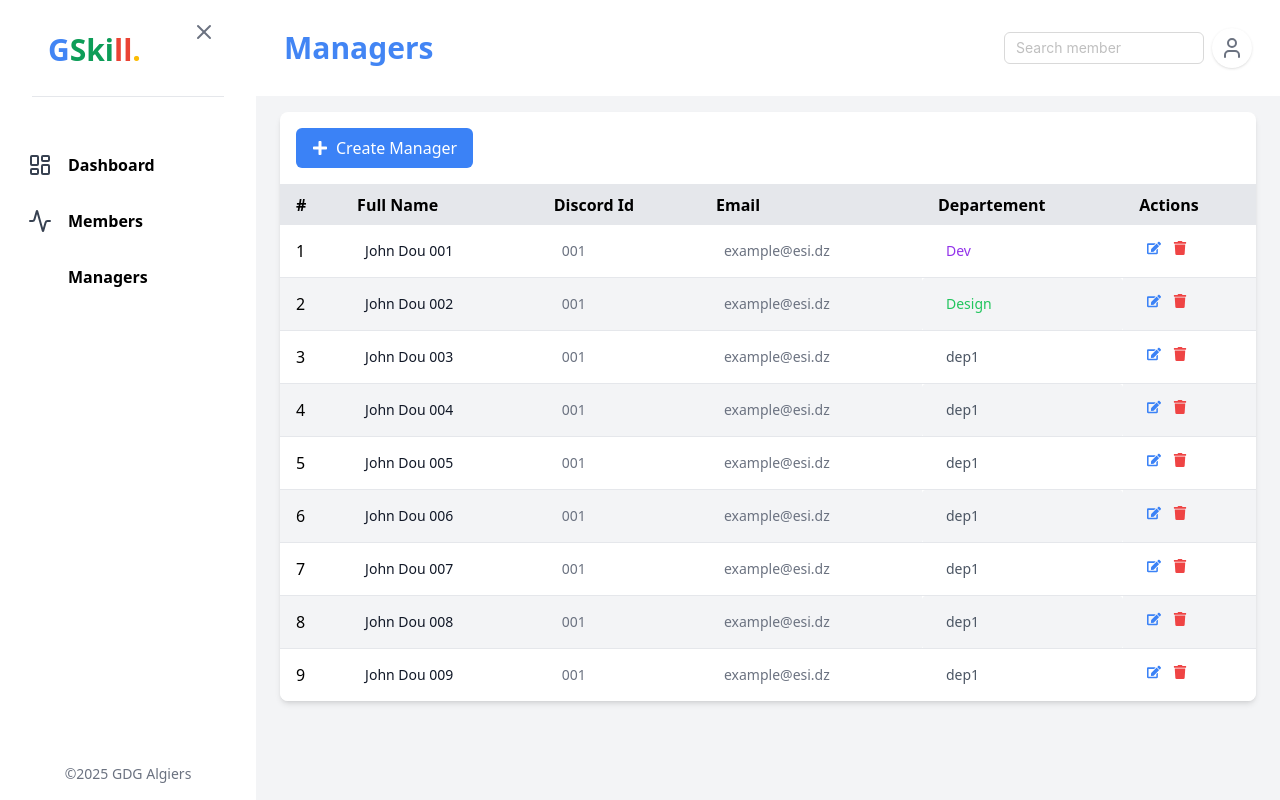
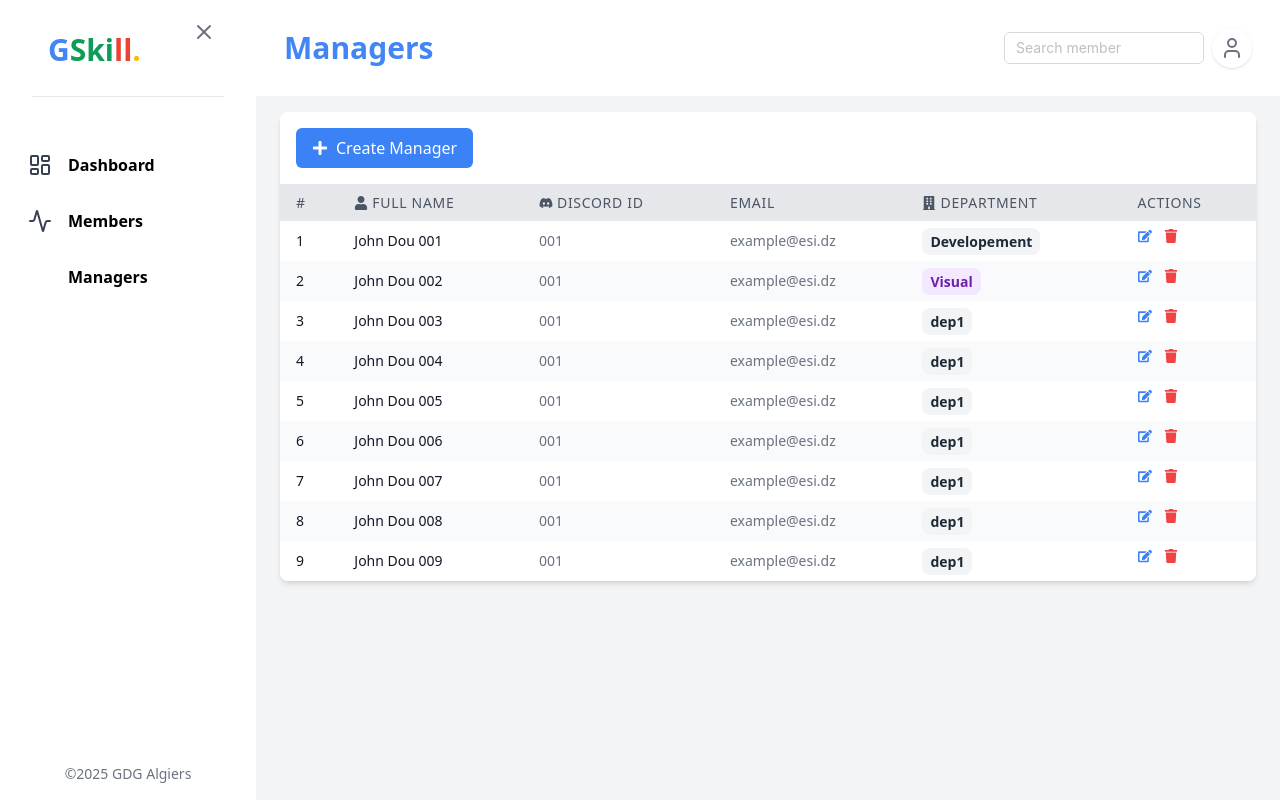
Before and after one commit to Alilo2005/GDG-HACK-FRONTEND, a Next.js app in the folder gdg-hack-frontend/: page /managers in a window 1280 px wide. Built offline with nearby package versions, Linux system fonts and the light colour scheme.

Commit message:
fix mangers table

```diff
--- a/gdg-hack-frontend/src/app/(logged_in)/members/page.tsx
+++ b/gdg-hack-frontend/src/app/(logged_in)/members/page.tsx
@@ -14,7 +14,7 @@ export default function Members() {
             setTimeout(() => {
                 setIsLoading(false);
             }, 1000); // Simulated delay
-        // eslint-disable-next-line @typescript-eslint/no-unused-vars
+
         } catch (err) {
             setError("Failed to load members");
             setIsLoading(false);
--- a/gdg-hack-frontend/src/components/managersTable.tsx
+++ b/gdg-hack-frontend/src/components/managersTable.tsx
@@ -1,5 +1,5 @@
 import React, { useState, useEffect } from 'react';
-import { FaEdit, FaTrash, FaPlus,  } from 'react-icons/fa';
+import { FaEdit, FaTrash, FaPlus, FaBuilding, FaDiscord, FaUser,  } from 'react-icons/fa';
 import { ManagersData, ManagerTableProps } from '../types/index';
 
 const ManagerTable: React.FC<ManagerTableProps> = ({ data: initialData }) => {
@@ -13,6 +13,7 @@ const ManagerTable: React.FC<ManagerTableProps> = ({ data: initialData }) => {
     full_name: '',
     discord_id: '',
     email: '',
+    password: '',
     departement: [],
   });
 
@@ -33,7 +34,7 @@ const ManagerTable: React.FC<ManagerTableProps> = ({ data: initialData }) => {
     const newManagerWithId = { ...newManager, id: Date.now().toString() }; // Convert to string
     setFilteredData([...filteredData, newManagerWithId]);
     setIsAddModalOpen(false);
-    setNewManager({ id: '0', full_name: '', discord_id: '', email: '', departement: [] }); // Reset form
+    setNewManager({ id: '0', full_name: '', discord_id: '', email: '', departement: [] , password :'' }); // Reset form
   };
 
 
@@ -47,6 +48,7 @@ const ManagerTable: React.FC<ManagerTableProps> = ({ data: initialData }) => {
     setNewManager({ ...newManager, departement: value.split(',') });
   };
 
+  // eslint-disable-next-line @typescript-eslint/no-unused-vars
   const getStatusColor = (dep: ManagersData['departement']) => {
     if (dep.includes('Dev')) {
       return 'text-purple-600 text-sm rounded';
@@ -86,34 +88,83 @@ const ManagerTable: React.FC<ManagerTableProps> = ({ data: initialData }) => {
         </div>
 
         {/* Table */}
-        <table className="w-full">
+        <table className="w-full bg-white rounded-2xl shadow-md border-collapse">
   <thead className="bg-gray-200 text-left">
     <tr>
-              <th className="px-4 py-2">#</th>
-              <th className="px-4 py-2">Full Name</th>
-              <th className="px-4 py-2">Discord Id</th>
-              <th className="px-4 py-2">Email</th>
-              <th className="px-4 py-2">Departement</th>
-              <th className="px-4 py-2">Actions</th>
+      <th className="px-4 py-2 text-sm font-medium text-gray-600 uppercase tracking-wider">
+        #
+      </th>
+      <th className="px-4 py-2 text-sm font-medium text-gray-600 uppercase tracking-wider">
+        <div className="flex items-center space-x-1">
+          <FaUser />
+          <span>Full Name</span>
+        </div>
+      </th>
+      <th className="px-4 py-2 text-sm font-medium text-gray-600 uppercase tracking-wider">
+        <div className="flex items-center space-x-1">
+          <FaDiscord />
+          <span>Discord ID</span>
+        </div>
+      </th>
+      <th className="px-4 py-2 text-sm font-medium text-gray-600 uppercase tracking-wider">
+        <div className="flex items-center space-x-1">
+          <span>Email</span>
+        </div>
+      </th>
+      <th className="px-4 py-2 text-sm font-medium text-gray-600 uppercase tracking-wider">
+        <div className="flex items-center space-x-1">
+          <FaBuilding />
+          <span>Department</span>
+        </div>
+      </th>
+      <th className="px-4 py-2 text-sm font-medium text-gray-600 uppercase tracking-wider">
+        Actions
+      </th>
     </tr>
   </thead>
-          <tbody className="divide-y divide-gray-200">
+  <tbody>
     {filteredData.map((manager, index) => (
-              <tr key={manager.id} className={index % 2 === 0 ? 'bg-white' : 'bg-gray-100'}>
-                <td className="px-4 py-2">{index + 1}</td>
-                <td className="px-6 py-4 whitespace-nowrap text-sm font-medium text-gray-900">
+      <tr
+        key={manager.id}
+        className={`hover:bg-gray-100 transition duration-200 ${
+          index % 2 === 0 ? "bg-white" : "bg-gray-50"
+        }`}
+      >
+        <td className="px-4 py-2 text-sm text-gray-900 font-medium">
+          {index + 1}
+        </td>
+        <td className="px-4 py-2 text-sm text-gray-900 font-medium">
           {manager.full_name}
         </td>
-                <td className="px-6 py-4 whitespace-nowrap text-sm text-gray-500">
+        <td className="px-4 py-2 text-sm text-gray-500">
           {manager.discord_id}
         </td>
-                <td className="px-6 py-4 whitespace-nowrap text-sm text-gray-500">
+        <td className="px-4 py-2 text-sm text-gray-500">
           {manager.email}
         </td>
-                <td className={`px-6 py-4 whitespace-nowrap text-sm font-medium ${getStatusColor(manager.departement)}`}>
-                  {manager.departement?.join(', ') || 'N/A'}
+        <td className="px-4 py-2">
+          {manager.departement.map((dept, i) => (
+            <span
+              key={i}
+              className={`px-2 py-1 text-sm rounded-lg font-semibold mr-1 ${
+                dept === "Development"
+                  ? "bg-green-100 text-green-800"
+                  : dept === "Visual"
+                  ? "bg-purple-100 text-purple-800"
+                  : dept === "Communication"
+                  ? "bg-yellow-100 text-yellow-800"
+                  : dept === "Logistics"
+                  ? "bg-orange-100 text-orange-800"
+                  : dept === "ER"
+                  ? "bg-emerald-100 text-emerald-800"
+                  : "bg-gray-100 text-gray-800"
+              }`}
+            >
+              {dept}
+            </span>
+          ))}
         </td>
-                <td className="px-6 py-4 whitespace-nowrap text-sm font-medium flex space-x-2">
+        <td className="px-4 py-2 text-sm font-medium flex space-x-2">
           <button
             type="button"
             className="text-blue-500 flex items-center transition duration-150 ease-in-out"
@@ -135,6 +186,7 @@ const ManagerTable: React.FC<ManagerTableProps> = ({ data: initialData }) => {
     ))}
   </tbody>
 </table>
+
       </div>
 
       {/* Add Manager Modal */}
@@ -182,6 +234,17 @@ const ManagerTable: React.FC<ManagerTableProps> = ({ data: initialData }) => {
                 />
               </div>
               <div className="mb-4">
+                <label className="block text-sm font-medium text-gray-700">Password</label>
+                <input
+                  type="password"
+                  name="password"
+                  value={newManager.password}
+                  onChange={handleInputChange}
+                  className="mt-1 block w-full border border-gray-300 rounded-md p-2"
+                  required
+                />
+              </div>
+              <div className="mb-4">
                 <label className="block text-sm font-medium text-gray-700">Departement (comma-separated)</label>
                 <input
                   type="text"
--- a/gdg-hack-frontend/src/mockData/manager.tsx
+++ b/gdg-hack-frontend/src/mockData/manager.tsx
@@ -1,8 +1,10 @@
 import { ManagersData } from "@/types";
 
 export const managerMockData: ManagersData[] = [
-    { id: '001', full_name: "John Dou 001", discord_id: "001", departement:["Dev"], email : "example@esi.dz" },
-    { id: '002', full_name: "John Dou 002", discord_id: "001", departement:["Design"] , email : "example@esi.dz" },
+    {
+      id: '001', full_name: "John Dou 001", discord_id: "001", departement: ["Developement"], email: "example@esi.dz",
+    },
+    { id: '002', full_name: "John Dou 002", discord_id: "001", departement:["Visual"] , email : "example@esi.dz" },
     { id: '003', full_name: "John Dou 003", discord_id: "001", departement:["dep1"], email : "example@esi.dz" },
     { id: '004', full_name: "John Dou 004", discord_id: "001", departement:["dep1"], email : "example@esi.dz"  },
     { id: '005', full_name: "John Dou 005", discord_id: "001", departement:["dep1"] , email : "example@esi.dz" },
--- a/gdg-hack-frontend/src/types/index.ts
+++ b/gdg-hack-frontend/src/types/index.ts
@@ -78,6 +78,7 @@ export interface ManagersData {
   full_name: string;
   discord_id: string;
   email: string;
+  password?: string;
   departement :string[];
 }
 
```
Lines whose indentation alone changed are shown as unchanged.
